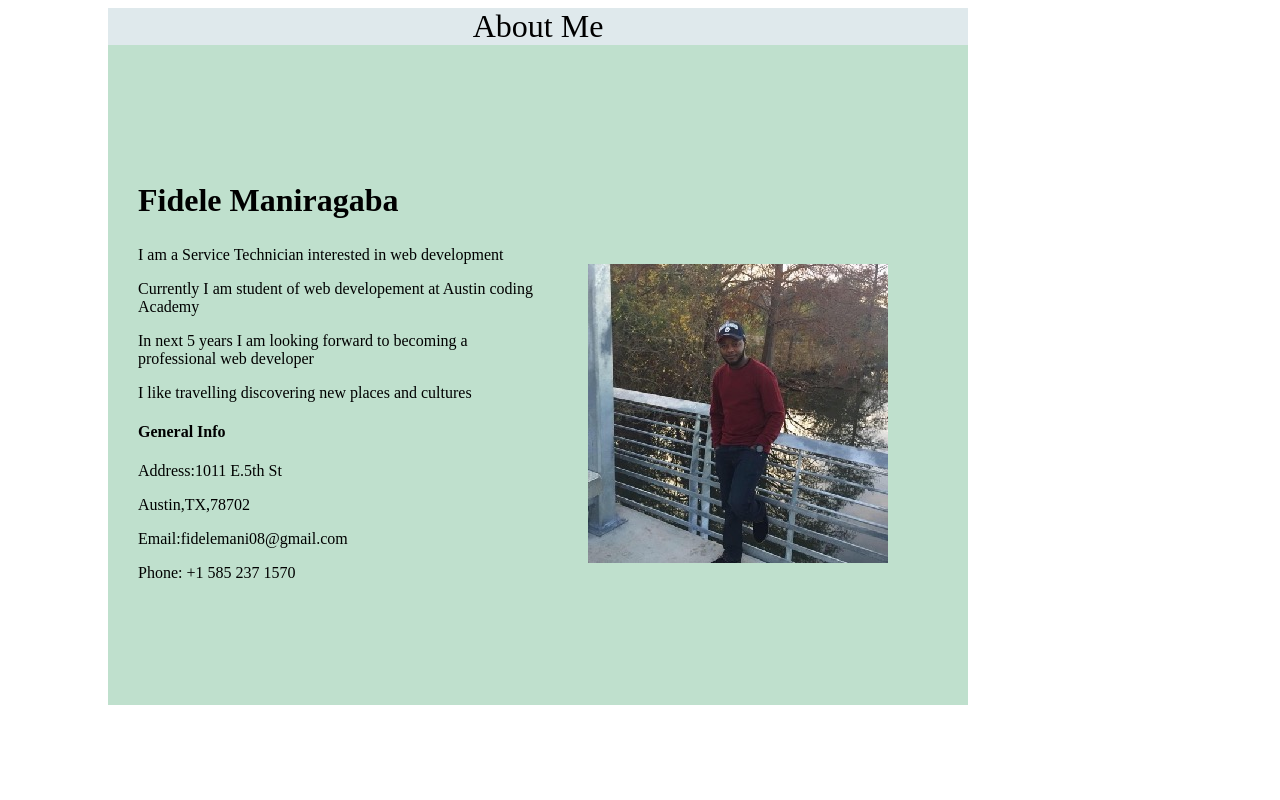
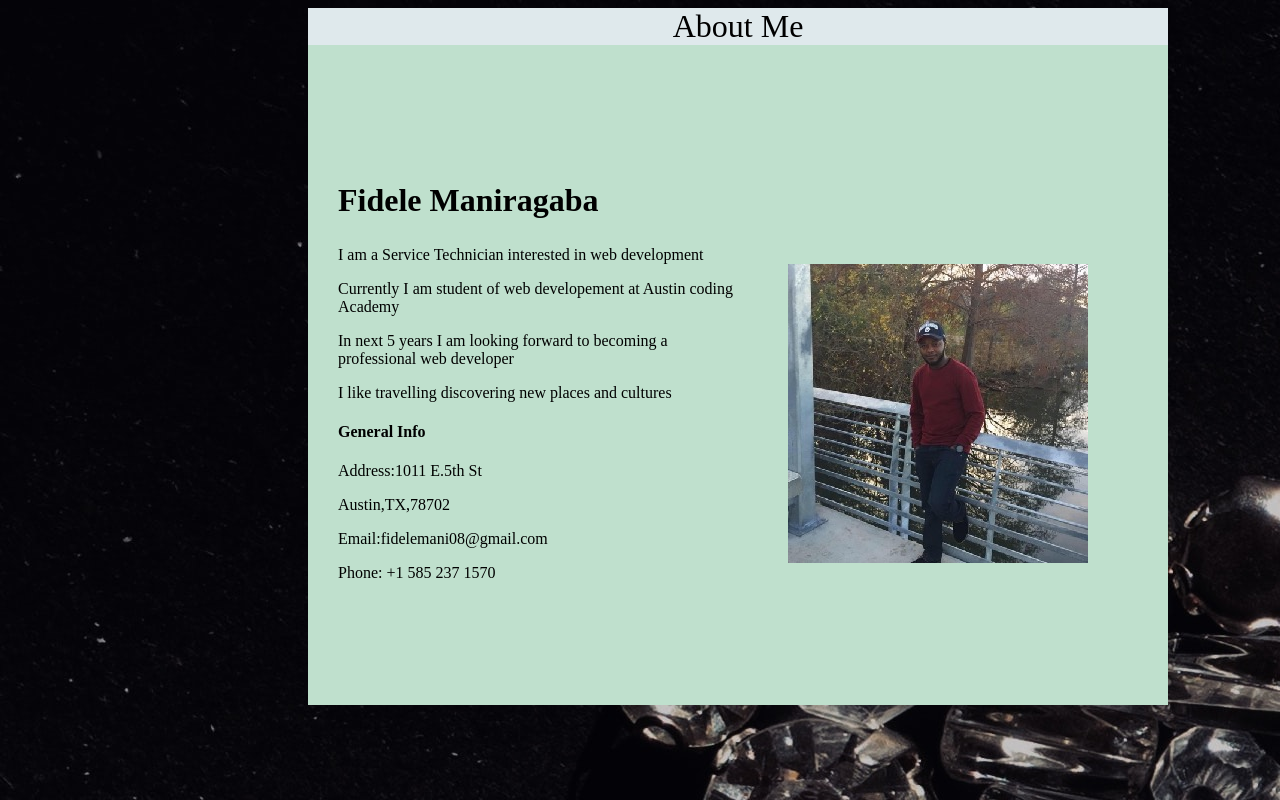
Before and after one commit to fidelis0788/ACA_web101_fidele_maniragaba, a plain HTML site: page about/about.html in a window 1280 px wide. Drawn offline with Linux system fonts and the light colour scheme.

Commit message:
commit my changes

```diff
--- a/about/about-style.css
+++ b/about/about-style.css
@@ -1,12 +1,14 @@
 
-
+  body{
+      background: url(./sina-katirachi-HgtVLFq9lQA-unsplash.jpg);
+  }
  main{
 
     display: grid;
     grid-template-columns: 50% 50%;
     height: 600px;
     max-width: 800px;
-    margin-left: 100px;
+    margin-left: 300px;
   padding: 30px;
     background-color: rgb(191, 224, 205);
 }
@@ -30,7 +32,7 @@ header{
     font-size: xx-large;
     background-size: cover;
    max-width: 860px;
-   margin-left: 100PX;
+   margin-left: 300PX;
    margin-right: 50PX;
     background-color: rgb(223, 233, 236);
 }
```
Also changed, not shown: about/sina-katirachi-HgtVLFq9lQA-unsplash.jpg (added).
